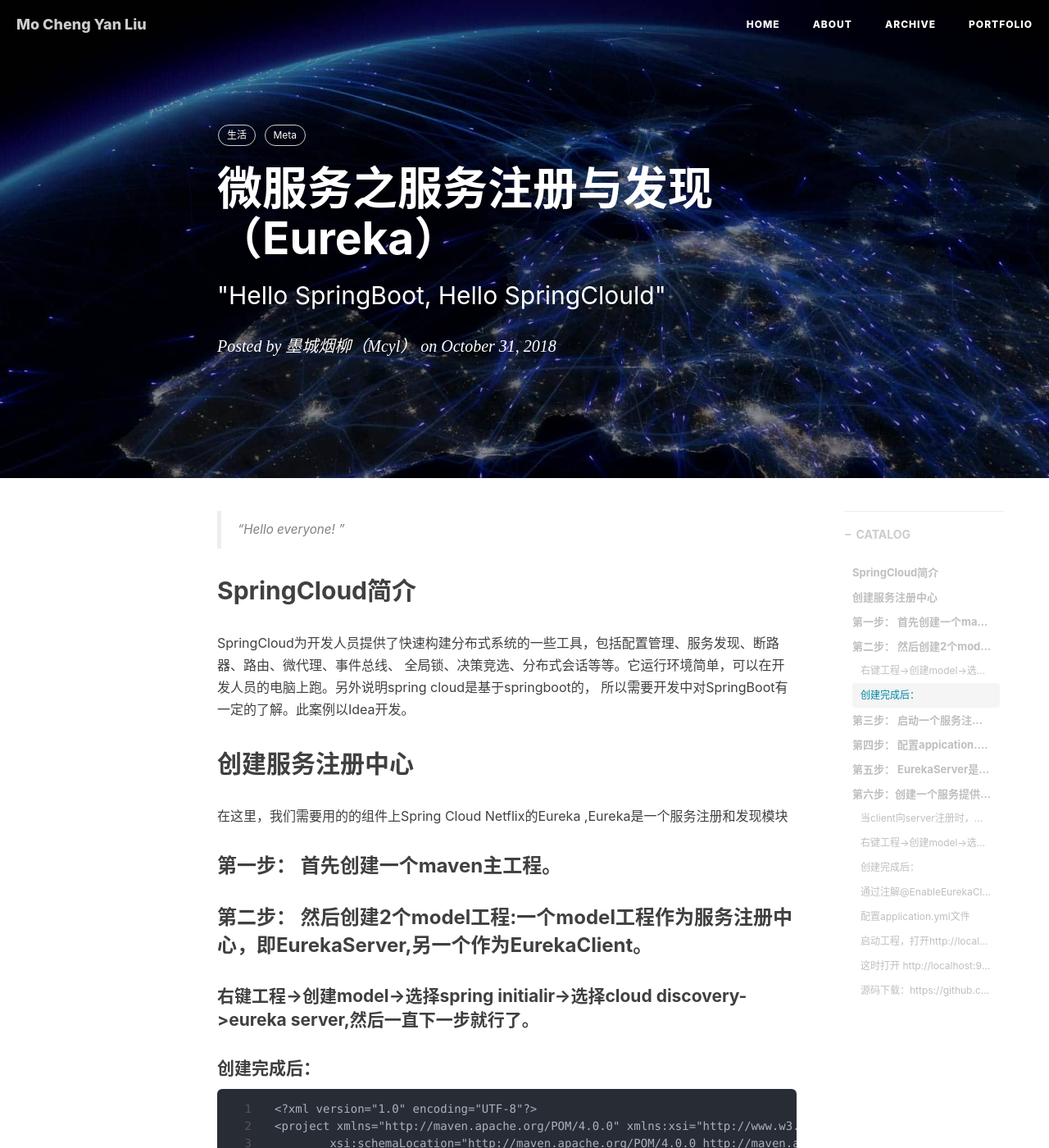
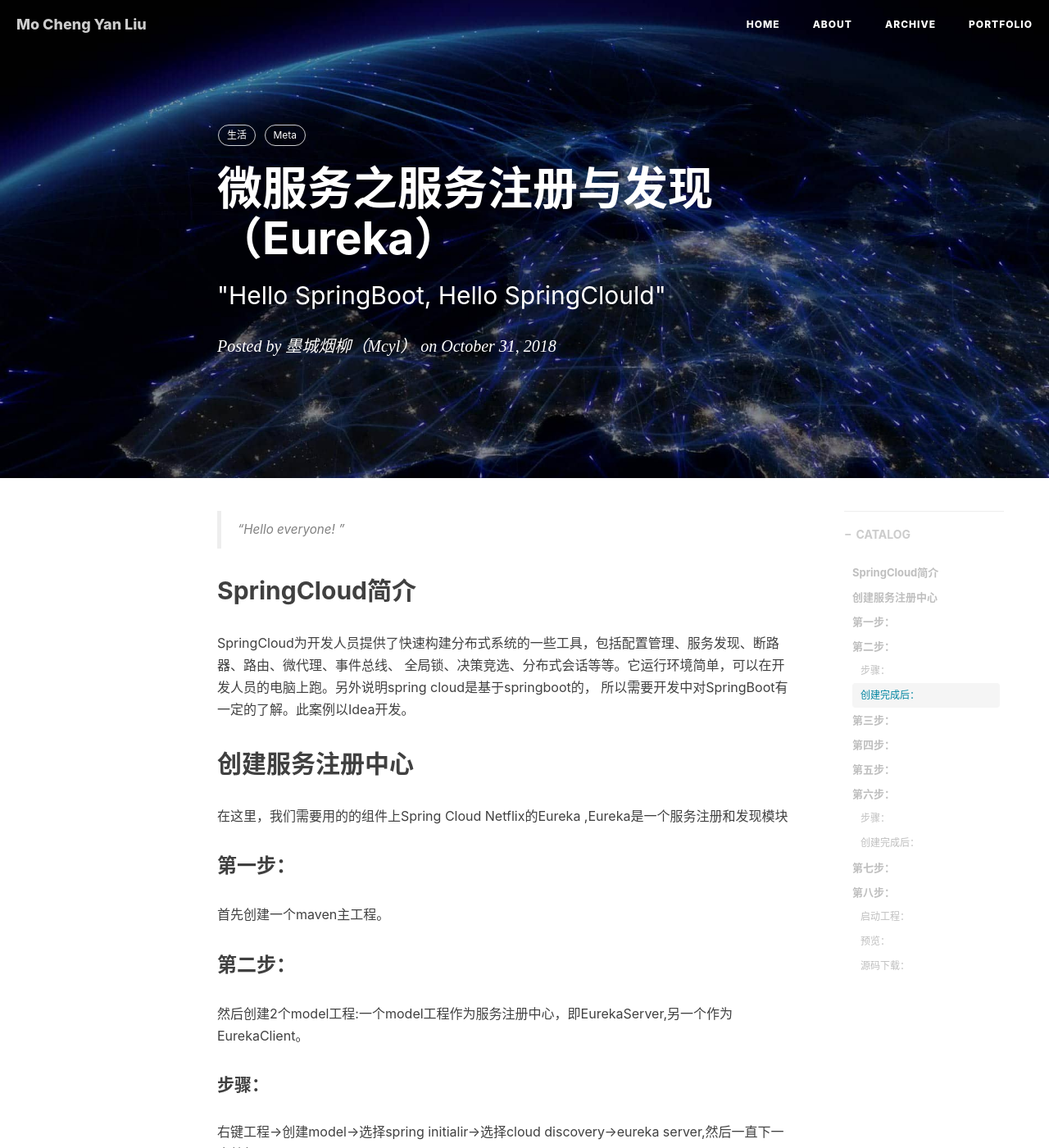
Before and after one commit to mochengyanliu/mochengyanliu.github.io, a Jekyll site: the page built from _posts/2018-10-31-微服务之服务注册与发现（Eureka）-2018.markdown, in a window 1280 px wide and 1400 px high. Shown: the whole window at 82% size. Built offline with Jekyll 4.4.1, drawn with Linux system fonts in a browser that asks for light colours; nearby versions of some CDN libraries; comment, search, counter and statistics services are not loaded; some of the changed text lies outside the part shown.

Commit message:
修改问价格式

```diff
--- a/_posts/2018-10-31-微服务之服务注册与发现（Eureka）-2018.markdown
+++ b/_posts/2018-10-31-微服务之服务注册与发现（Eureka）-2018.markdown
@@ -23,9 +23,18 @@ SpringCloud为开发人员提供了快速构建分布式系统的一些工具，
 ## 创建服务注册中心
 在这里，我们需要用的的组件上Spring Cloud Netflix的Eureka ,Eureka是一个服务注册和发现模块
 
-### 第一步： 首先创建一个maven主工程。
-### 第二步： 然后创建2个model工程:一个model工程作为服务注册中心，即EurekaServer,另一个作为EurekaClient。
-####  右键工程->创建model->选择spring initialir->选择cloud discovery->eureka server,然后一直下一步就行了。
+### 第一步：
+
+首先创建一个maven主工程。
+
+### 第二步：
+
+然后创建2个model工程:一个model工程作为服务注册中心，即EurekaServer,另一个作为EurekaClient。
+
+####  步骤：
+
+右键工程->创建model->选择spring initialir->选择cloud discovery->eureka server,然后一直下一步就行了。
+
 ####  创建完成后：
 
 	<?xml version="1.0" encoding="UTF-8"?>
@@ -103,7 +112,9 @@ SpringCloud为开发人员提供了快速构建分布式系统的一些工具，
 
 	</project>
 
-### 第三步： 启动一个服务注册中心，只需要一个注解@EnableEurekaServer，这个注解需要在SpringBoot工程的启动application类上：
+### 第三步：
+
+启动一个服务注册中心，只需要一个注解@EnableEurekaServer，这个注解需要在SpringBoot工程的启动application类上：
 
 	import org.springframework.boot.SpringApplication;
 	import org.springframework.boot.autoconfigure.SpringBootApplication;
@@ -118,7 +129,9 @@ SpringCloud为开发人员提供了快速构建分布式系统的一些工具，
 		}
 	}
 
-### 第四步： 配置appication.yml文件：
+### 第四步：
+
+配置appication.yml文件：
 
 	server:
 	  port: 9871
@@ -134,12 +147,19 @@ SpringCloud为开发人员提供了快速构建分布式系统的一些工具，
 
 	####通过eureka.client.registerWithEureka：false和fetchRegistry：false来表明自己是一个EurekaServer。注意每个冒号后面要有空格，否则无效。
 
-### 第五步： EurekaServer是有界面的，启动工程,打开浏览器访问：http://localhost:98761 ,就会显示界面。提示：No application available 没有服务被发现,因为没有注册服务下面我们开始注册服务。
+### 第五步：
 
-### 第六步：创建一个服务提供者 (EurekaClient)
+EurekaServer是有界面的，启动工程,打开浏览器访问：http://localhost:98761 ,就会显示界面。提示：No application available 没有服务被发现,因为没有注册服务下面我们开始注册服务。
 
-####   当client向server注册时，它会提供一些元数据，例如主机和端口，URL，主页等。EurekaServer 从每个client实例接收心跳消息。 如果心跳超时，则通常将该实例从注册server中删除。
-####   右键工程->创建model->选择spring initialir->选择web->web 同时选择 cloud discovery->eureka discovery,然后一直下一步就行了。
+### 第六步：
+
+创建一个服务提供者 (EurekaClient)
+当client向server注册时，它会提供一些元数据，例如主机和端口，URL，主页等。EurekaServer 从每个client实例接收心跳消息。 如果心跳超时，则通常将该实例从注册server中删除。
+
+####   步骤：
+
+右键工程->创建model->选择spring initialir->选择web->web 同时选择 cloud discovery->eureka discovery,然后一直下一步就行了。
+
 ####   创建完成后：
 
 	<?xml version="1.0" encoding="UTF-8"?>
@@ -220,7 +240,9 @@ SpringCloud为开发人员提供了快速构建分布式系统的一些工具，
 
 	</project>
 
-####   通过注解@EnableEurekaClient 表明自己是一个EurekaClient。
+###  第七步：
+
+通过注解@EnableEurekaClient 表明自己是一个EurekaClient。
 
 	import org.springframework.beans.factory.annotation.Value;
 	import org.springframework.boot.SpringApplication;
@@ -248,7 +270,9 @@ SpringCloud为开发人员提供了快速构建分布式系统的一些工具，
 
 	}
 
-####  配置application.yml文件
+###  第八步：
+
+配置application.yml文件
 
 	server:
 	  port: 9872
@@ -260,8 +284,14 @@ SpringCloud为开发人员提供了快速构建分布式系统的一些工具，
 		service-url:
 		  defaultZone: http://localhost:9871/eureka/
 
-####  启动工程，打开http://localhost:9871 ，即可显示eurekaclient网址，你会发现一个服务已经注册在服务中了，服务名为eureka-client ,端口为9872。
+####  启动工程：
 
-####  这时打开 http://localhost:9872/hello?name=handsomeman ，你会在浏览器上看到：hello: handsomeman,i am from port:9872
+打开http://localhost:9871 ，即可显示eurekaclient网址，你会发现一个服务已经注册在服务中了，服务名为eureka-client ,端口为9872。
 
-####  源码下载：https://github.com/mochengyanliu/SpringCloudLearn/tree/master/section1
+####  预览：
+
+打开 http://localhost:9872/hello?name=handsomeman ，你会在浏览器上看到：hello: handsomeman,i am from port:9872
+
+####  源码下载：
+
+https://github.com/mochengyanliu/SpringCloudLearn/tree/master/section1
```
